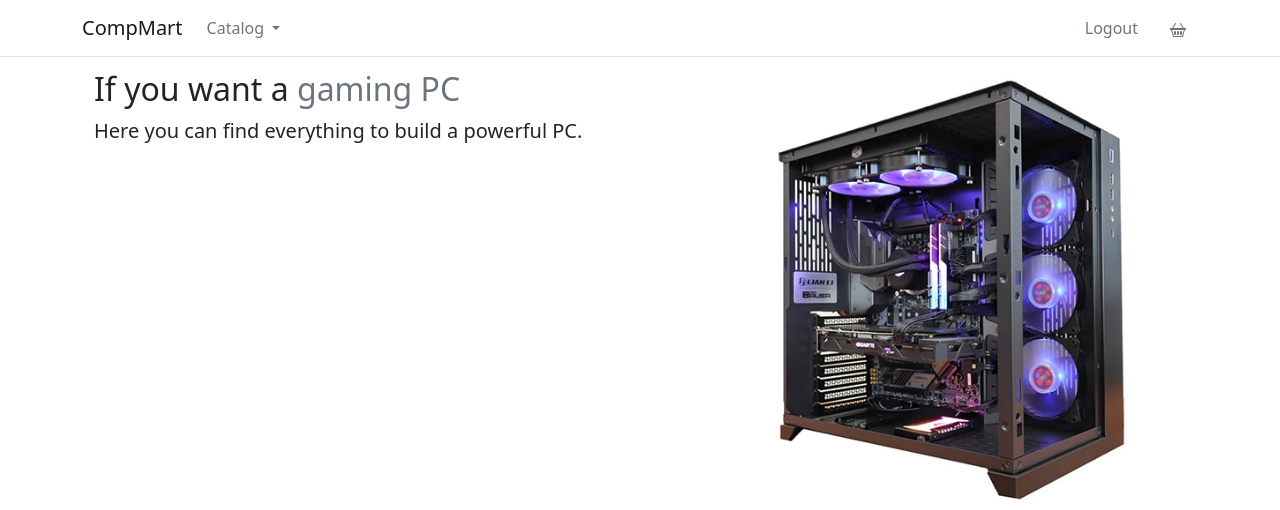
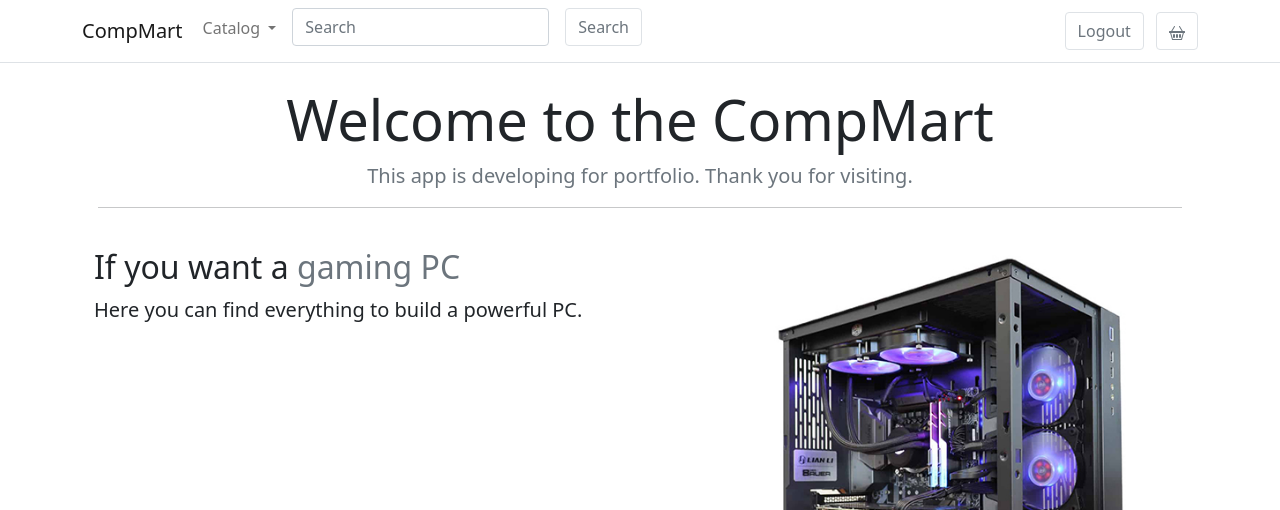
Before and after one commit to DIVIgor/comp_mart, a Django app: page / in a window 1280 px wide. Shown: the top 510 px of the page. Run offline with Django 3.2, Linux system fonts and the light colour scheme; the visitor is signed in with stand-in values (Sample User, id 1); data that the repository does not hold is empty.

Commit message:
Added some changes to the navbar

```diff
--- a/templates/store/base.html
+++ b/templates/store/base.html
@@ -57,21 +57,23 @@
     <header>
         <nav class="navbar navbar-expand-md navbar-light fixed-top bg-white border-bottom">
             <div class="container-md">
-                <a class="navbar-brand" href="/">CompMart</a>
+                <div class="me-2">
+                    <a class="navbar-brand me-1" href="/">CompMart</a>
                     <button class="navbar-toggler border-0" type="button" data-bs-toggle="collapse" data-bs-target="#navbarCollapse"
                         aria-controls="navbarCollapse" aria-expanded="false" aria-label="Toggle navigation">
                         <div>
                             <svg xmlns="http://www.w3.org/2000/svg" width="16" height="16" fill="currentColor"
-                            class="bi bi-three-dots-vertical" viewBox="0 0 16 16">
+                                class="bi bi-three-dots-vertical mb-1" viewBox="0 0 16 16">
                                 <path d="M9.5 13a1.5 1.5 0 1 1-3 0 1.5 1.5 0 0 1 3 0zm0-5a1.5 1.5 0 1 1-3 0 1.5 1.5 0 0 1 3
                                     0zm0-5a1.5 1.5 0 1 1-3 0 1.5 1.5 0 0 1 3 0z"/>
                             </svg>
                         </div>
                     </button>
-                <ul class="navbar-nav me-auto mb-2 mb-md-0">
-                    <div class="collapse navbar-collapse" id="navbarCollapse">
-                        <li class="nav-item dropdown">
-                            <a class="nav-link dropdown-toggle" href="#" id="navbarDropdown" role="button"
+                </div>
+                <div class="navbar-collapse collapse" id="navbarCollapse">
+                    <ul class="navbar-nav me-auto mb-2 mb-sm-0">
+                        <li class="nav-item dropdown me-2">
+                            <a class="nav-link dropdown-toggle" id="navbarDropdown" role="button"
                                 data-bs-toggle="dropdown" aria-expanded="false">
                                 Catalog
                             </a>
@@ -82,30 +84,33 @@
                                         href="{{category.get_absolute_url}}">{{ category.name }}</a>
                                 </li>
                                 {% endfor %}
+                            </ul>
+                        </li>
                         <li>
-                                    <form class="d-flex">
-                                        <input class="form-control me-2" type="search" placeholder="Search" aria-label="Search">
-                                        <button class="btn btn-outline me-2" type="submit">Search</button>
+                            <div class="align-items-center mb-2">
+                                <form class="d-flex w-100">
+                                    <input class="form-control me-3" type="search" placeholder="Search" aria-label="Search">
+                                    <button class="btn btn-outline-secondary border" type="submit">Search</button>
                                 </form>
+                            </div>
                         </li>
                     </ul>
-                        </li>
                 </div>
-                </ul>
+                <div>
                     {% if user.is_authenticated %}
                         <a type="button" role="button" href="{% url 'account:logout' %}"
-                        class="btn btn-outline-secondary border-0 me-2">
+                            class="btn btn-outline-secondary border me-2">
                             Logout
                         </a>
                     {% else %}
                         <a type="button" role="button" href="{% url 'account:login' %}"
-                        class="btn btn-outline-secondary border-0 me-2">
+                            class="btn btn-outline-secondary border me-2">
                             Login
                         </a>
                     {% endif %}
 
                     <a type="button" role="button" href="{% url 'basket:basket_summary'%}"
-                    class="btn btn-outline-secondary border-0">
+                        class="btn btn-outline-secondary border">
                         {% with total_qty=basket|length %}
                             <span id ="basket-qty">
                                 {% if total_qty > 0 %}
@@ -121,7 +126,7 @@
                                 d="M5.757 1.071a.5.5 0 0 1 .172.686L3.383 6h9.234L10.07 1.757a.5.5 0 1 1 .858-.514L13.783 6H15.5a.5.5 0 0 1 .5.5v1a.5.5 0 0 1-.5.5h-.623l-1.844 6.456a.75.75 0 0 1-.722.544H3.69a.75.75 0 0 1-.722-.544L1.123 8H.5a.5.5 0 0 1-.5-.5v-1A.5.5 0 0 1 .5 6h1.717L5.07 1.243a.5.5 0 0 1 .686-.172zM2.163 8l1.714 6h8.246l1.714-6H2.163z" />
                         </svg>
                     </a>
-
+                </div>
             </div>
         </nav>
     </header>
--- a/templates/store/home.html
+++ b/templates/store/home.html
@@ -6,17 +6,17 @@
 {% block content %}
   <section id="components">
     <main>
-    {% if not user.is_authenticated %}
       <div class="welcoming-header p-3 pb-md-4 mx-auto text-center">
         <h1 class="display-4 fw-normal">Welcome to the CompMart</h1>
         <p class="fs-5 text-muted">This app is developing for portfolio. Thank you for visiting.</p>
-        <p>
-            <a href="{% url 'account:register' %}" class="btn btn-primary my-2">Register</a>
+        {% if not user.is_authenticated %}
+          <p>
+            <a href="{% url 'account:register' %}" class="btn btn-primary my-2 me-2">Register</a>
             <a href="{% url 'account:login' %}" class="btn btn-secondary my-2">Log in</a>
-        </p>
+          </p>
+        {% endif %}
         <hr class="featurette-divider">
       </div>
-    {% endif %}
 
     <div class="container marketing">
       <div class="row featurette">
```
Lines whose indentation alone changed are shown as unchanged.
